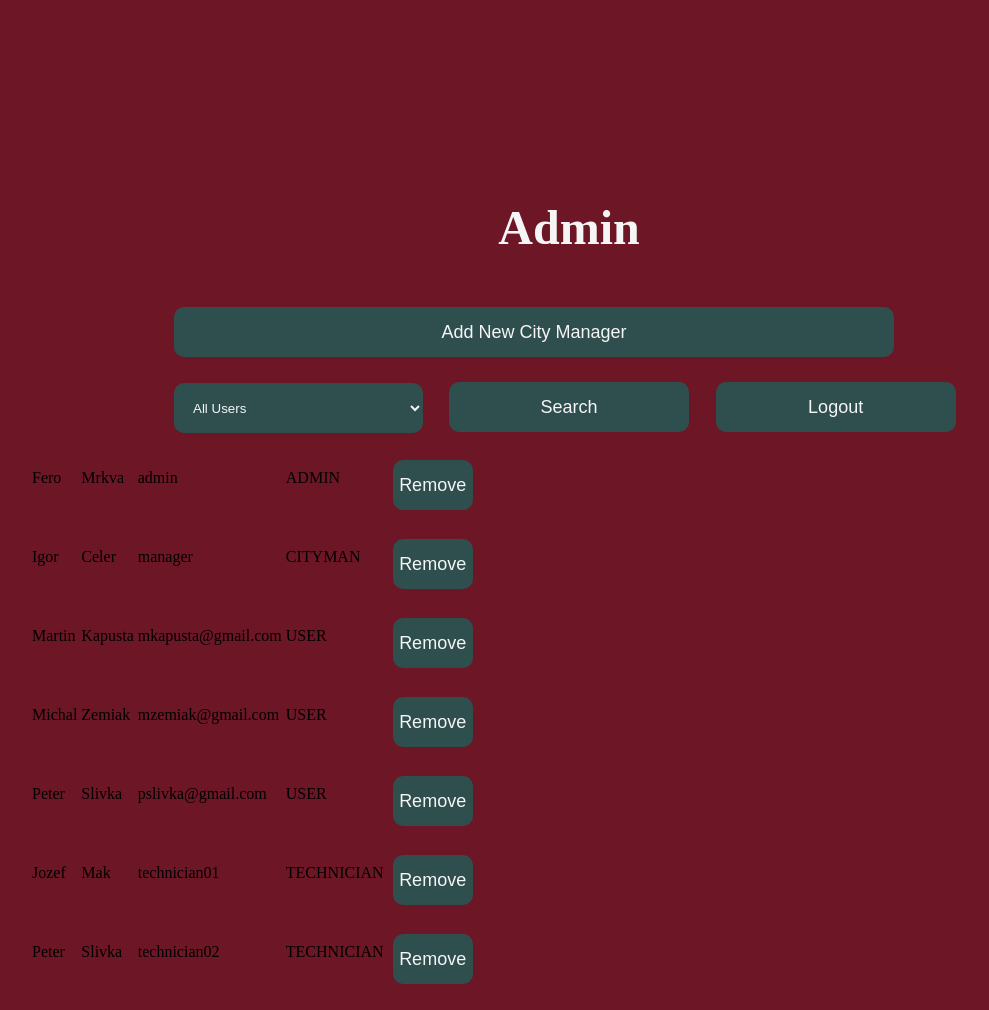
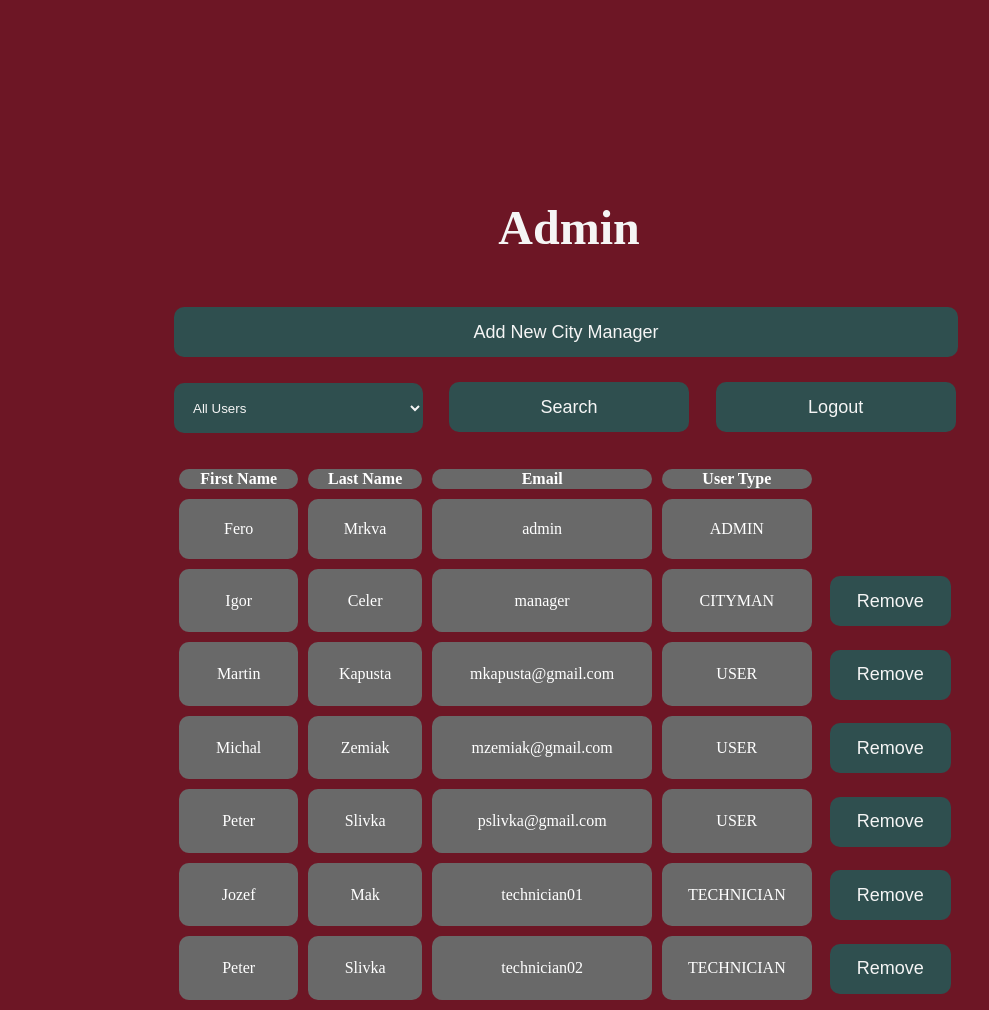
Before and after one commit to LKAMinco/VUT_FIT_IIS, a PHP site: page /admin.php in a window 1280 px wide. Shown: the whole page, without its empty margins (71-1060 px from the left). Before the commit the page ends 984 px from the top, so only its background shows below. Run offline with PHP 8.4, Linux system fonts and the light colour scheme; data comes from the database, SQL or seed files in the repository.

Commit message:
Add table css and remove ability to delete admins

```diff
--- a/admin.php
+++ b/admin.php
@@ -18,6 +18,17 @@
         $filterForm = $doc->getElementById($_POST['admin_filter']);
         $filterForm->setAttribute('selected', 'True');
 
+        $tableRow = $doc->createElement('tr');
+        $tableCol = $doc->createElement('th', 'First Name');
+        $tableRow->appendChild($tableCol);
+        $tableCol = $doc->createElement('th', 'Last Name');
+        $tableRow->appendChild($tableCol);
+        $tableCol = $doc->createElement('th', 'Email');
+        $tableRow->appendChild($tableCol);
+        $tableCol = $doc->createElement('th', 'User Type');
+        $tableRow->appendChild($tableCol);
+        $table->appendChild($tableRow);
+
         foreach ($stmt as $row){
             $tableRow = $doc->createElement('tr');
 
@@ -30,6 +41,7 @@
             $tableCol = $doc->createElement('td', $row['access_type']);
             $tableRow->appendChild($tableCol);
 
+            if($row['access_type'] != 'ADMIN') {
                 $tableCol = $doc->createElement('td');
                 $form = $doc->createElement('form');
                 $form->setAttribute('id', 'form_remove');
@@ -51,8 +63,8 @@
                 $button->setAttribute('type', 'submit');
                 $form->appendChild($button);
                 $tableCol->appendChild($form);
-
                 $tableRow->appendChild($tableCol);
+            }
             $table->appendChild($tableRow);
         }
         echo $doc->saveHTML();
--- a/style.css
+++ b/style.css
@@ -206,6 +206,43 @@ form {
     margin-top: 8%;
 }
 
+#addmgr_btn{
+    width: 98%;
+}
+
+table{
+    margin: 2% auto auto auto;
+    width: 74%;
+    color: white;
+    border-spacing: 10px;
+}
+
+table tr{
+    width: auto;
+    height: 60px;
+    text-align: center;
+}
+
+table tr:first-child{
+    height: auto;
+}
+
+table tr td,th{
+    border-radius: 10px;
+    background:dimgray;
+}
+
+table tr td:nth-child(5){
+    border-radius: 10px;
+    background: none;
+}
+
+table td form{
+    margin-top: -10%;
+    vertical-align: center;
+}
+
+
 select {
     background-color: darkslategray;
     color: lightslategray;
```
Lines whose indentation alone changed are shown as unchanged.
